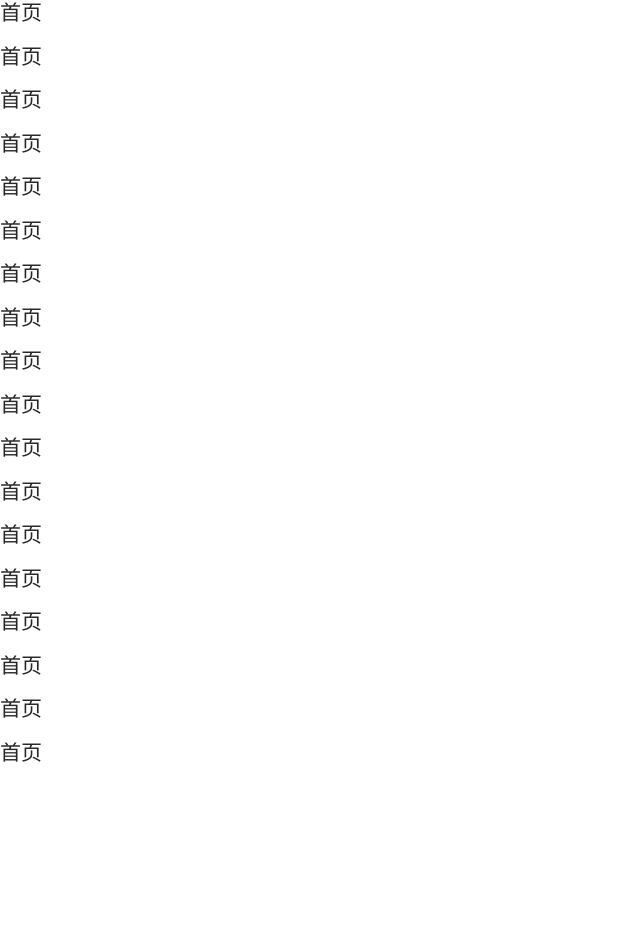
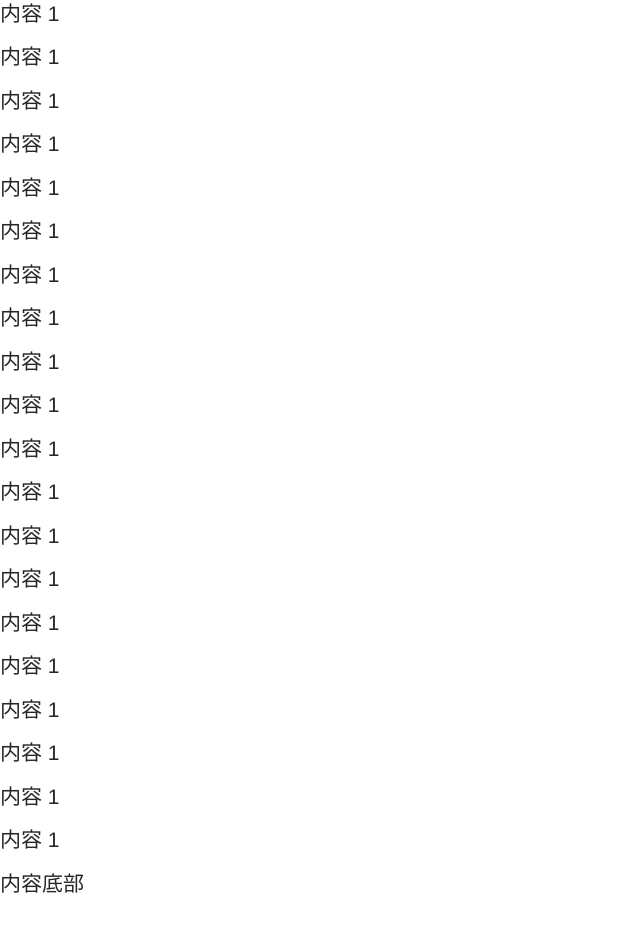
Before and after one commit to zhangwh754/vantmall, a Vue app: page /home in a window 1280 px wide. Shown: the part 1114-2046 px from the top of the page, without its empty margins (0-640 px from the left). Before the commit the page ends 1883 px from the top, so only its background shows below. Built offline with nearby package versions, Linux system fonts and the light colour scheme; no server answers.

Commit message:
1、修改app.vue中tabbar组件的位置放置错误。 2、修改吸顶的部分错误 3、完成了HomeTabControl组件，完成主页Tab的基础显示（流行、新款、精选）

```diff
--- a/src/App.vue
+++ b/src/App.vue
@@ -1,9 +1,7 @@
 <template>
   <div id="app">
-    <div id="nav">
-      <tab-bar></tab-bar>
-      <router-view></router-view>
-    </div>
+    <router-view></router-view>
+    <tab-bar></tab-bar>
   </div>
 </template>
 
--- a/src/components/navbar/HomeNavBar.vue
+++ b/src/components/navbar/HomeNavBar.vue
@@ -1,16 +1,11 @@
 <template>
   <div>
-    <van-nav-bar title="购物街" :fixed="isplaceholder" :placeholder="isplaceholder"/>
+    <van-nav-bar title="购物街" fixed placeholder />
   </div>
 </template>
 <script>
 export default {
   name: 'navbar',
-  data() {
-    return {
-      isplaceholder: true
-    }
-  },
 }
 </script>
 <style scoped>
--- a/src/components/tabbar/TabBar.vue
+++ b/src/components/tabbar/TabBar.vue
@@ -1,6 +1,6 @@
 <template>
   <div>
-    <van-tabbar v-model="active" active-color="#ee0a24" inactive-color="#000">
+    <van-tabbar v-model="active" active-color="#ee0a24" inactive-color="#000" placeholder>
       <van-tabbar-item icon="home-o" @click="homeClick">主页</van-tabbar-item>
       <van-tabbar-item icon="filter-o" @click="categoriesClick">分类</van-tabbar-item>
       <van-tabbar-item icon="cart-o" @click="cartClick">购物车</van-tabbar-item>
--- /dev/null
+++ b/src/components/tabcontrol/HomeTabControl.vue
@@ -0,0 +1,45 @@
+<template>
+  <div class="tabcontrol">
+    <van-tabs sticky offset-top="46px">
+      <van-tab title="流行">
+        <h2>内容 1</h2>
+        <h2>内容 1</h2>
+        <h2>内容 1</h2>
+        <h2>内容 1</h2>
+        <h2>内容 1</h2>
+        <h2>内容 1</h2>
+        <h2>内容 1</h2>
+        <h2>内容 1</h2>
+        <h2>内容 1</h2>
+        <h2>内容 1</h2>
+        <h2>内容 1</h2>
+        <h2>内容 1</h2>
+        <h2>内容 1</h2>
+        <h2>内容 1</h2>
+        <h2>内容 1</h2>
+        <h2>内容 1</h2>
+        <h2>内容 1</h2>
+        <h2>内容 1</h2>
+        <h2>内容 1</h2>
+        <h2>内容 1</h2>
+        <h2>内容 1</h2>
+        <h2>内容底部</h2>
+      </van-tab>
+      <van-tab title="新款">内容 2</van-tab>
+      <van-tab title="精选">内容 3</van-tab>
+    </van-tabs>
+  </div>
+</template>
+<script>
+export default {
+  name: 'hometabcontrol',
+  data() {
+    return {
+      issticky: true
+    }
+  },
+}
+</script>
+<style scoped>
+
+</style>
--- a/src/components/vant.js
+++ b/src/components/vant.js
@@ -1,6 +1,6 @@
 // 自动按需引入 Vant 组件
-import { Tabbar, TabbarItem, NavBar, Swipe, SwipeItem } from 'vant'
-let vantUIs = [Tabbar, TabbarItem, NavBar, Swipe, SwipeItem]
+import { Tabbar, TabbarItem, NavBar, Swipe, SwipeItem, Tab, Tabs } from 'vant'
+let vantUIs = [Tabbar, TabbarItem, NavBar, Swipe, SwipeItem, Tab, Tabs]
 
 export default {
   install (Vue) {
--- a/src/views/Home.vue
+++ b/src/views/Home.vue
@@ -4,26 +4,7 @@
     <home-swipe :images="banners"></home-swipe>
     <home-recommend :recommendInfo="recommends"></home-recommend>
     <home-feature-view></home-feature-view>
-    <h2>首页</h2>
-    <h2>首页</h2>
-    <h2>首页</h2>
-    <h2>首页</h2>
-    <h2>首页</h2>
-    <h2>首页</h2>
-    <h2>首页</h2>
-    <h2>首页</h2>
-    <h2>首页</h2>
-    <h2>首页</h2>
-    <h2>首页</h2>
-    <h2>首页</h2>
-    <h2>首页</h2>
-    <h2>首页</h2>
-    <h2>首页</h2>
-    <h2>首页</h2>
-    <h2>首页</h2>
-    <h2>首页</h2>
-    <h2>首页</h2>
-    <h2>首页</h2>
+    <home-tab-control></home-tab-control>
   </div>
 </template>
 <script>
@@ -33,6 +14,7 @@ import HomeNavBar from 'components/navbar/HomeNavBar.vue'
 import HomeSwipe from 'components/swipe/HomeSwipe.vue'
 import HomeRecommend from 'components/recommend/HomeRecommend.vue'
 import HomeFeatureView from 'components/featureview/HomeFeatureView.vue'
+import HomeTabControl from 'components/tabcontrol/HomeTabControl.vue'
 
 export default {
   name: 'home',
@@ -40,7 +22,8 @@ export default {
     HomeNavBar,
     HomeSwipe,
     HomeRecommend,
-    HomeFeatureView
+    HomeFeatureView,
+    HomeTabControl,
   },
   data() {
     return {
```
